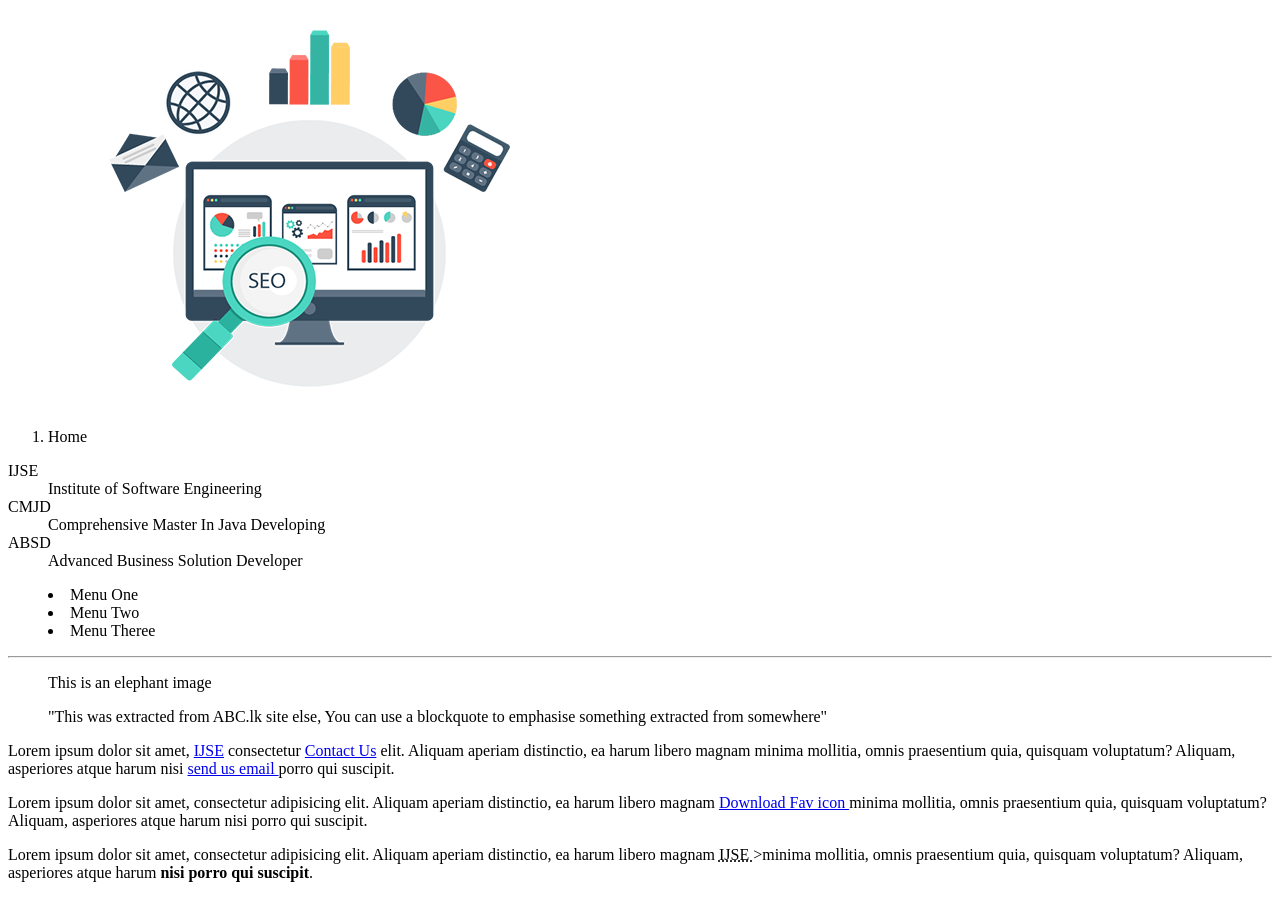
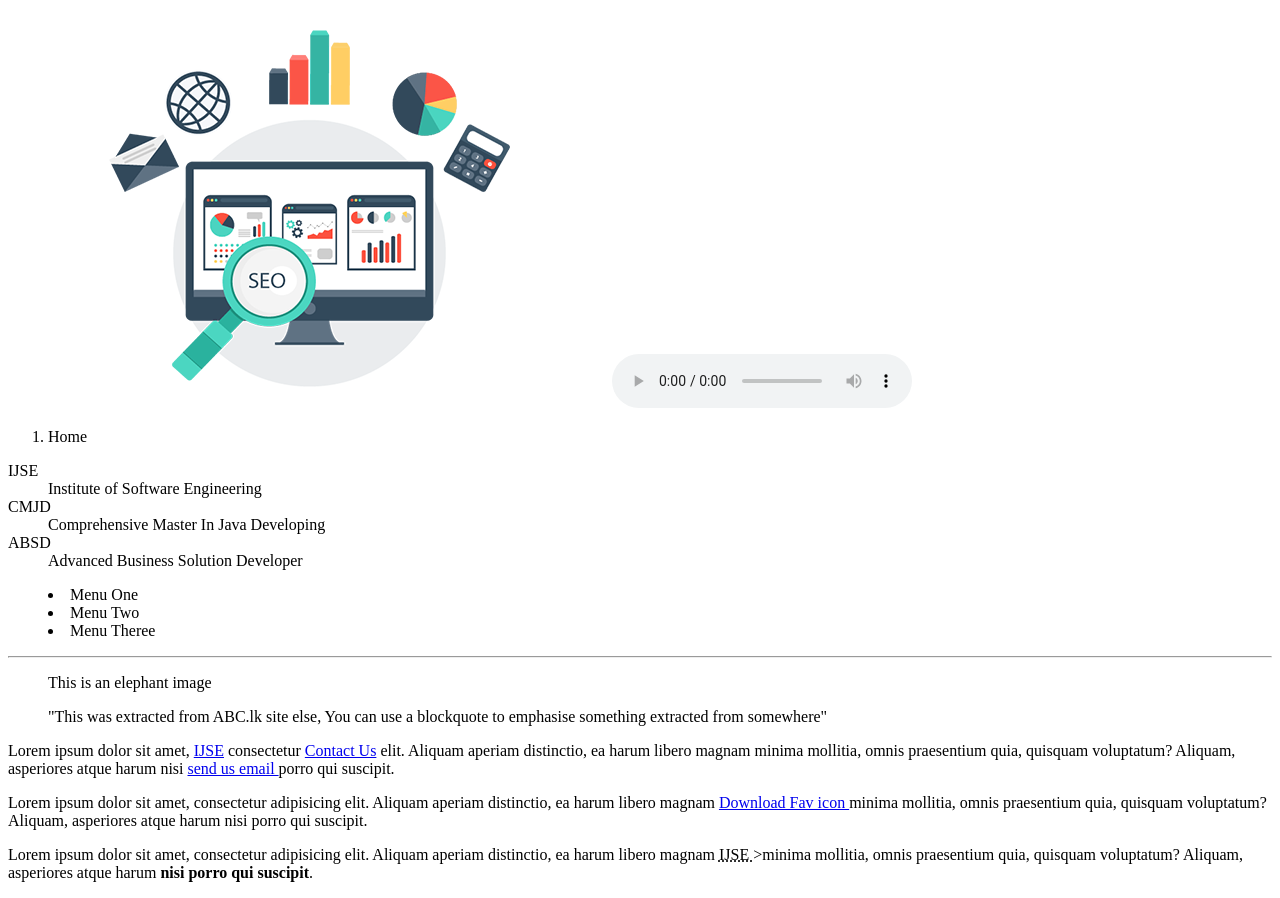
Before and after one commit to Sithumameesha/HTML, a plain HTML site: page index.html in a window 1280 px wide. Drawn offline with Linux system fonts and the light colour scheme.

Commit message:
audio file added

```diff
--- a/index.html
+++ b/index.html
@@ -18,6 +18,7 @@
 <map name="mymap">
     <area shape="circle" href="http://ijse.lk" coords=" 0,0,100">
 </map>
+<audio src="assest/audio/05%20-%20Meri%20Aashiqui%20-%20DownloadMing.SE.mp3" controls></audio>
 <header>
     <nav>
         <ol>
```
